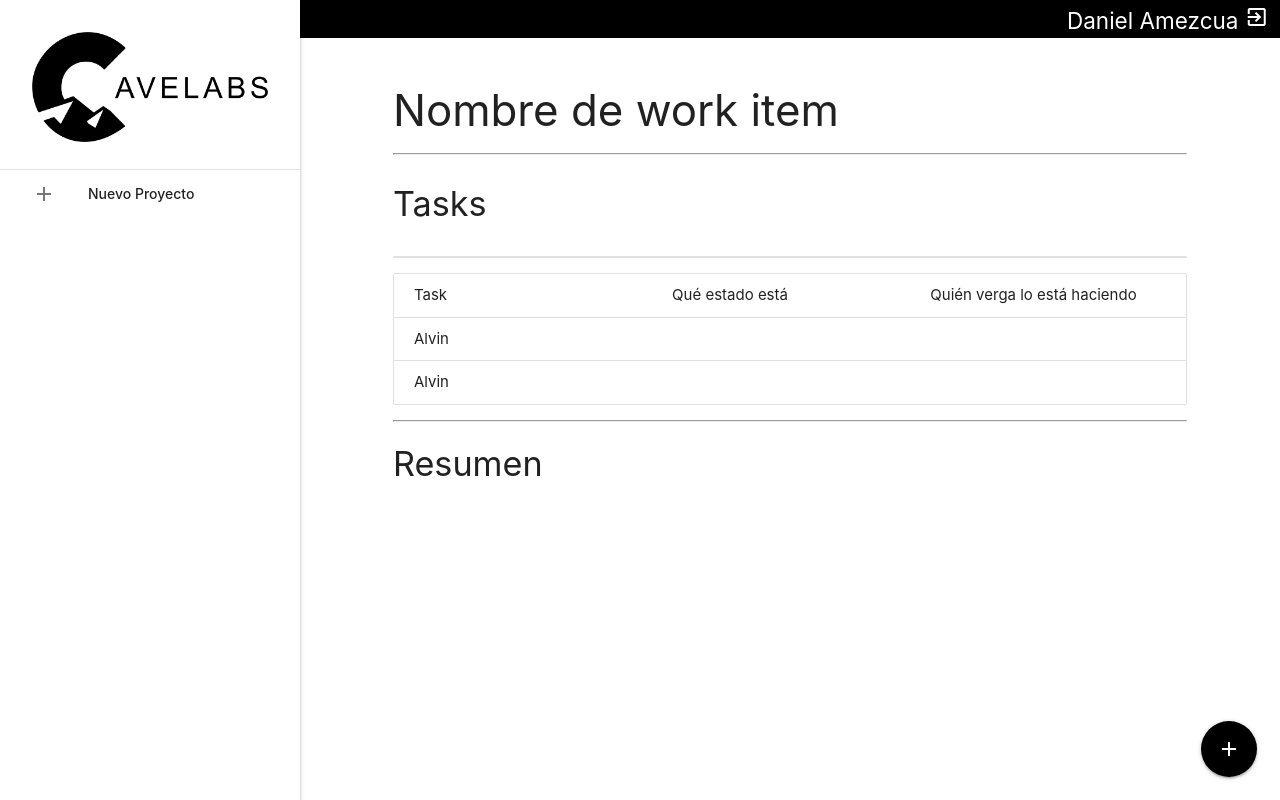
After one commit to danielamezcua/okthen, a Django app: page /workitems/workitem in a window 1280 px wide. The commit adds this page. Run offline with Django 3.2, Linux system fonts and the light colour scheme; some libraries are stand-ins or nearby versions.

Commit message:
Template 5

```diff
--- a/okthen/okthen/urls.py
+++ b/okthen/okthen/urls.py
@@ -23,6 +23,6 @@ urlpatterns = [
     path('login', views.login),
     path('admin/', admin.site.urls),
     path('proyectos/', include('proyectos.urls', namespace='proyectos')),
-    #path('workitems/', include('workitems.urls', namespace='paquetes')),
-    #path('tasks/', include('tasks.urls', namespace='ordenes')),
+    path('workitems/', include('workitems.urls', namespace='workitems')),
+    path('tasks/', include('tasks.urls', namespace='tasks')),
 ]
--- a/okthen/tasks/urls.py
+++ b/okthen/tasks/urls.py
@@ -1 +1,10 @@
-app_name = 'proyectos'
+from . import views
+from django.urls import path
+from django.conf import settings
+from django.conf.urls.static import static
+
+app_name = 'tasks'
+
+urlpatterns = [
+    path('ver_task', views.ver_task, name='ver_task'),
+] + static(settings.MEDIA_URL, document_root=settings.MEDIA_ROOT)
--- a/okthen/tasks/views.py
+++ b/okthen/tasks/views.py
@@ -1,3 +1,4 @@
 from django.shortcuts import render
 
-# Create your views here.
+def ver_task(request):
+    return render(request, 'detalle_task.html')
--- /dev/null
+++ b/okthen/workitems/templates/detalle_work_item.html
@@ -0,0 +1,76 @@
+{% extends 'base.html' %}
+
+{% block header %}
+    {% include 'header.html' %}
+{% endblock %}
+
+{% block sidenav %}
+    {% include 'sidenav.html' %}
+{% endblock %}
+
+{% block content %}
+    <div class="row">
+        <div class="col s1"> </div>
+        <div class="col s10">
+        <h3> Nombre de work item </h3>
+        <hr>
+        <div class="row valign-wrapper">
+            <div class="col s6">
+                <h4>Tasks</h4>
+            </div>
+            <div class="col s6 right-align">
+                <div class="fixed-action-btn" >
+                  <a class="btn-floating btn-large black">
+                    <i class="large material-icons">add</i>
+                  </a>
+                  <ul>
+                      <li><a class="btn-floating grey lighten-1 tooltipped" data-position="bottom" data-delay="50" data-tooltip="Agregar defecto"><i class="material-icons">broken_image</i></a></li>
+                      <li><a class="btn-floating blue-grey darken-4 tooltipped" data-position="bottom" data-delay="50" data-tooltip="Agregar task"><i class="material-icons">create</i></a></li>
+                  </ul>
+                </div>
+            </div>
+        </div>
+         <ul class="collection">
+             {% for task in tasks %}
+                <li class="row collection-item">
+                    <div class="col s6">
+                         Tu putísima madre
+                    </div>
+                </li>
+             {% endfor %}
+        </ul>
+
+         <ul class="collection">
+           <li class="row collection-item">
+                        <div class="col s12 l4 m4">
+                             Task
+                        </div>
+                        <div class="col hide-on-small-only l4 m4">
+                             Qué estado está
+                        </div>
+                        <div class="col hide-on-small-only l4 m4">
+                             Quién verga lo está haciendo
+                        </div>
+                     </li>
+                  <li class="collection-item">Alvin</li>
+                  <li class="collection-item">Alvin</li>
+        </ul>
+        <hr>
+        <h4>Resumen</h4>
+
+        </div>
+        <div class="col s1"> </div>
+    </div>
+{% endblock %}
+
+{% block js %}
+    <script>
+        $(document).ready(function(){
+            $('.tooltipped').tooltip();
+             var elem = document.querySelector('.fixed-action-btn');
+             var instance = M.FloatingActionButton.init(elem, {
+                direction: 'left'
+             });
+        });
+    </script>
+{% endblock %}
--- a/okthen/workitems/urls.py
+++ b/okthen/workitems/urls.py
@@ -1 +1,10 @@
-app_name = 'proyectos'
+from . import views
+from django.urls import path
+from django.conf import settings
+from django.conf.urls.static import static
+
+app_name = 'workitems'
+
+urlpatterns = [
+    path('workitem', views.ver_work_item, name='ver_work_item'),
+] + static(settings.MEDIA_URL, document_root=settings.MEDIA_ROOT)
--- a/okthen/workitems/views.py
+++ b/okthen/workitems/views.py
@@ -1,3 +1,5 @@
 from django.shortcuts import render
 
-# Create your views here.
+
+def ver_work_item(request):
+    return render(request, 'detalle_work_item.html')
```
Also changed, not shown: okthen/proyectos/templates/detalle_proyecto.html (+9 -1 lines), okthen/tasks/templates/detalle_task.html (added, +69 -0 lines).
